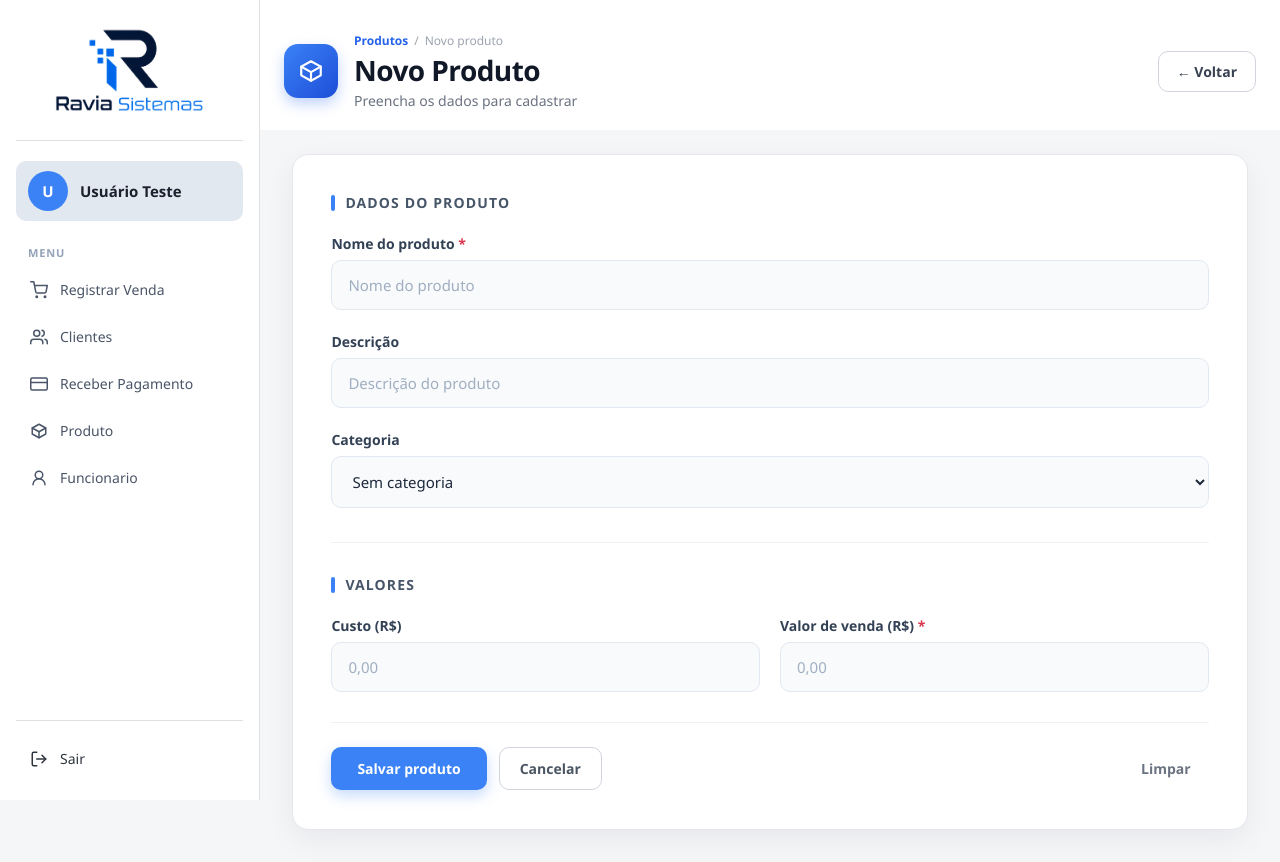
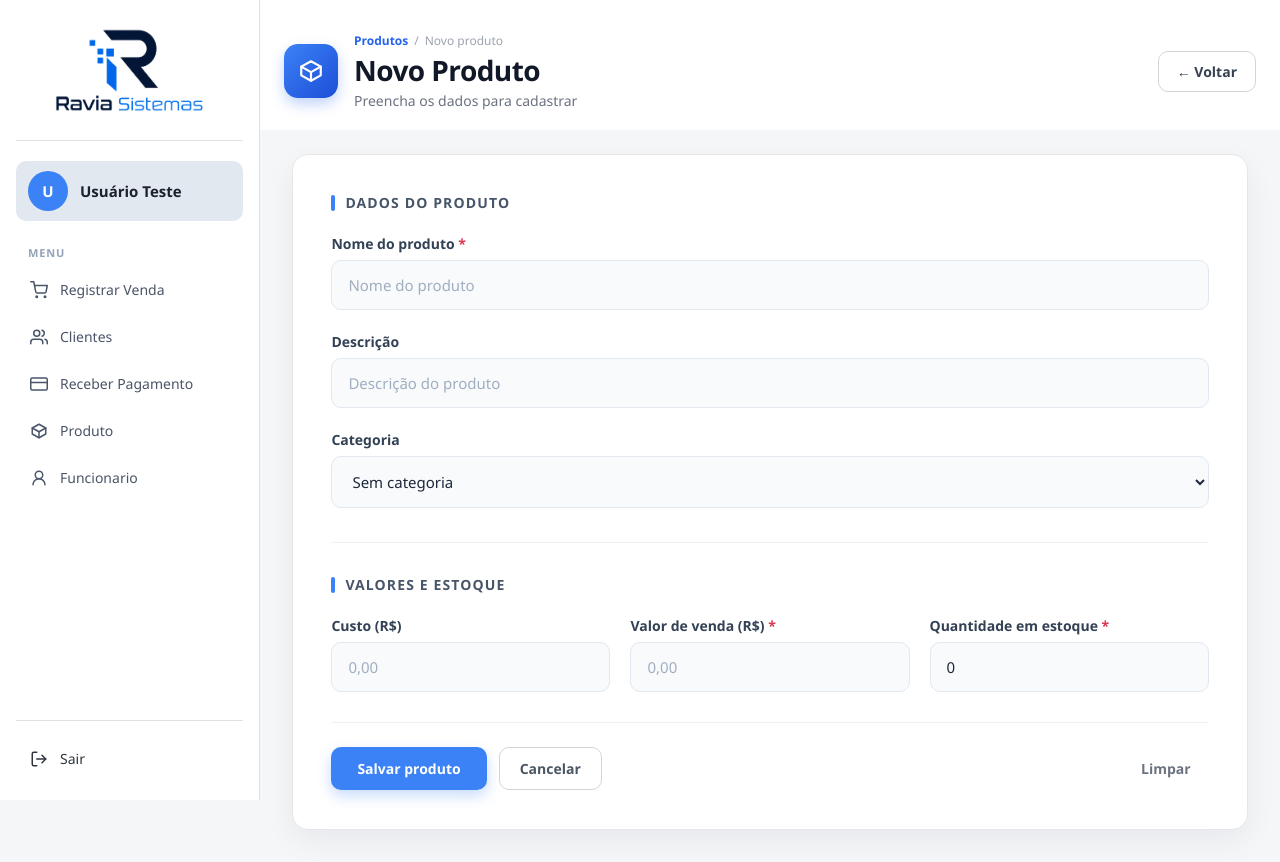
Before and after one commit to GustavoRoAds/RaviaSistemas, a PHP site: page /views/produtos/produto_cadastro.php in a window 1280 px wide. Run offline with PHP 8.4, Linux system fonts and the light colour scheme; a user stored in the database is signed in; data that the repository does not hold is empty.

Commit message:
adicionando estoque em produto

```diff
--- a/js/produto/produto_cadastro.js
+++ b/js/produto/produto_cadastro.js
@@ -125,8 +125,12 @@ formularioProduto.addEventListener('submit', async function (evento) {
 
     const nome = document.getElementById('prod-nome').value.trim();
     const descricao = document.getElementById('prod-descricao').value.trim();
+
     const custoTexto = document.getElementById('prod-custo').value.trim();
     const vendaTexto = document.getElementById('prod-venda').value.trim();
+    const estoqueTexto = document.getElementById('prod-estoque').value.trim();
+    const estoque = Number(estoqueTexto);
+
     const categoriaId = campoCategoriaProduto.value;
 
     if (nome === '') {
@@ -157,12 +161,24 @@ formularioProduto.addEventListener('submit', async function (evento) {
         return;
     }
 
+    if (
+    estoqueTexto === '' ||
+    !Number.isInteger(estoque) ||
+    estoque < 0
+) {
+    mostrarMensagemProduto('Informe uma quantidade inteira de estoque, igual ou maior que zero.');
+    document.getElementById('prod-estoque').focus();
+    return;
+}
+
+
     const produto = {
         nome: nome,
         descricao: descricao || null,
         custo: valorCusto,
         valor: valorVenda,
-        preco: valorVenda
+        preco: valorVenda,
+        estoque: estoque
     };
 
     if (categoriaId !== '') {
--- a/views/produtos/produto_cadastro.php
+++ b/views/produtos/produto_cadastro.php
@@ -54,12 +54,14 @@ require __DIR__ . '/../../includes/header_app.php';
         <div class="grade">
             <div class="campo col-6">
                 <label for="prod-nome">Nome do produto <span class="obrigatorio">*</span></label>
-                    <input type="text" id="prod-nome" maxlength="150" placeholder="Nome do produto" autocomplete="off" required>
+                <input type="text" id="prod-nome" maxlength="150"
+                       placeholder="Nome do produto" autocomplete="off" required>
             </div>
 
             <div class="campo col-6">
                 <label for="prod-descricao">Descrição</label>
-                    <input type="text" id="prod-descricao" maxlength="255" placeholder="Descrição do produto" autocomplete="off">
+                <input type="text" id="prod-descricao" maxlength="255"
+                       placeholder="Descrição do produto" autocomplete="off">
             </div>
 
             <div class="campo col-6">
@@ -72,22 +74,30 @@ require __DIR__ . '/../../includes/header_app.php';
     </section>
 
     <section class="secao">
-            <h2 class="secao-titulo">Valores</h2>
+        <h2 class="secao-titulo">Valores e estoque</h2>
 
         <div class="grade">
-                <div class="campo col-3">
+            <div class="campo col-2">
                 <label for="prod-custo">Custo (R$)</label>
-                    <input type="text" id="prod-custo" placeholder="0,00" inputmode="decimal" autocomplete="off">
+                <input type="text" id="prod-custo" placeholder="0,00"
+                       inputmode="decimal" autocomplete="off">
             </div>
 
-                <div class="campo col-3">
+            <div class="campo col-2">
                 <label for="prod-venda">Valor de venda (R$) <span class="obrigatorio">*</span></label>
-                    <input type="text" id="prod-venda" placeholder="0,00" inputmode="decimal" autocomplete="off" required>
+                <input type="text" id="prod-venda" placeholder="0,00"
+                       inputmode="decimal" autocomplete="off" required>
+            </div>
+
+            <div class="campo col-2">
+                <label for="prod-estoque">Quantidade em estoque <span class="obrigatorio">*</span></label>
+                <input type="number" id="prod-estoque" min="0" step="1"
+                       value="0" required>
             </div>
         </div>
     </section>
 
-        <div id="prod-erro" class="prod-erro" role="alert" aria-live="polite"></div>
+    <p class="prod-erro" id="prod-erro" role="alert" aria-live="polite"></p>
 
     <div class="acoes-formulario">
         <button type="submit" class="botao-novo botao-salvar" id="prod-btn-salvar">
@@ -95,8 +105,7 @@ require __DIR__ . '/../../includes/header_app.php';
         </button>
 
         <a href="<?php echo rtrim(BASE_URL, '/'); ?>/views/produtos/produto_listar.php"
-               class="botao-cancelar"
-               id="prod-btn-cancelar">
+           class="botao-cancelar" id="prod-btn-cancelar">
             Cancelar
         </a>
 
@@ -106,6 +115,9 @@ require __DIR__ . '/../../includes/header_app.php';
     </div>
 
 </form>
+
+
+
 </div>
 
 <script src="<?php echo rtrim(BASE_URL, '/'); ?>/js/produto/produto_cadastro.js?v=1"></script>
```
Also changed, not shown: api/produto/produtos.php (+9 -9 lines). Lines whose indentation alone changed are shown as unchanged.
